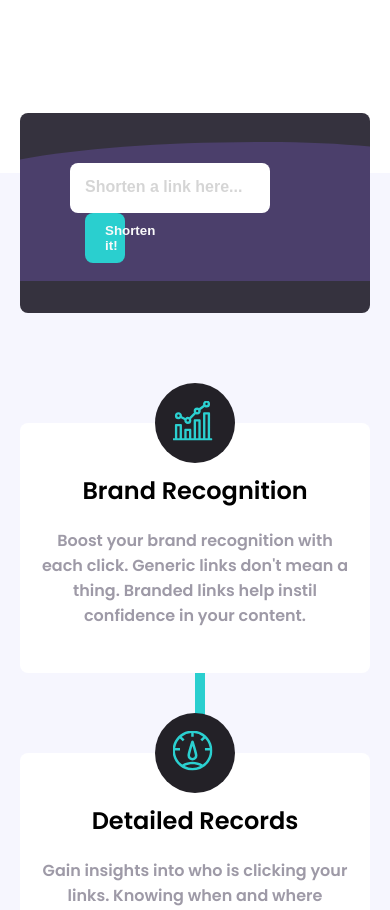
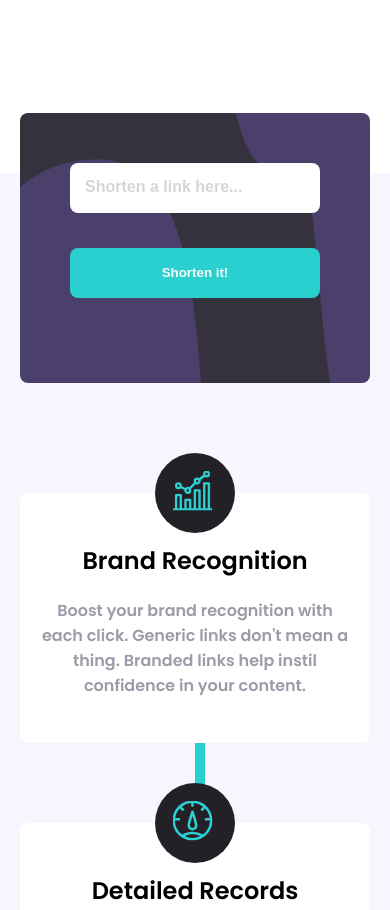
Before and after one commit to saif-abualkhair/avertra-corp-frontend-developer-assignment, a React (Create React App) app: page / in a window 390 px wide. Shown: the part 854-1764 px from the top of the page. Built offline with nearby package versions, Linux system fonts and the light colour scheme.

Commit message:
shorten component responsive.

```diff
--- a/src/homepage/shorten/shorten.css
+++ b/src/homepage/shorten/shorten.css
@@ -10,6 +10,8 @@
     padding: 30px 30px;
     border-radius: 8px;
     background: url(../../assets/images/bg-shorten-desktop.svg) no-repeat;
+    /* cover */
+    background-size: 100% 100%;
 }
 
 .input-group {
@@ -56,7 +58,7 @@
 
 .invalid-message {
     position: absolute;
-    bottom: -35px;
+    bottom: -50px;
     left: 0;
     color: #d86a76;
     font-style: italic;
@@ -70,6 +72,22 @@
     left: 100%;
     top: 50%;
     transform: translateY(-50%);
+}
+
+.validation {
+    position: relative;
+}
+
+@media only screen and (max-width : 768px) {
+    .shorten-button, .shorten-input {
+        width: 100%;
+
+    }
+
+    .shorten-button {
+        margin: 35px 0;
+        width: 100%;
+    }
 }
 
 /*
--- a/src/homepage/shorten/shorten.js
+++ b/src/homepage/shorten/shorten.js
@@ -77,14 +77,17 @@ function Shorten() {
         <div className='shorten'>
             <div className='shorten-banner bg-very-dark-blue'>
                 <div className='input-group'>
-                    <input className={!isValid && hasBeenClickedAtLeastOnce ? 'shorten-input invalid' : 'shorten-input'} placeholder='Shorten a link here...'
-                        value={url}
-                        onChange={e => setName(e.target.value)} />
+                    <span className="validation">
+                        <input className={!isValid && hasBeenClickedAtLeastOnce ? 'shorten-input invalid' : 'shorten-input'} placeholder='Shorten a link here...'
+                            value={url}
+                            onChange={e => setName(e.target.value)} />
+                        {getInvalidMessage()}
+                    </span>
+
                     <button className='btn btn-cyan shorten-button' onClick={onSubmit}
                         disabled={isLoading}>
                         Shorten it!
                     </button>
-                    {getInvalidMessage()}
                     {getLoading()}
                 </div>
             </div >
```
